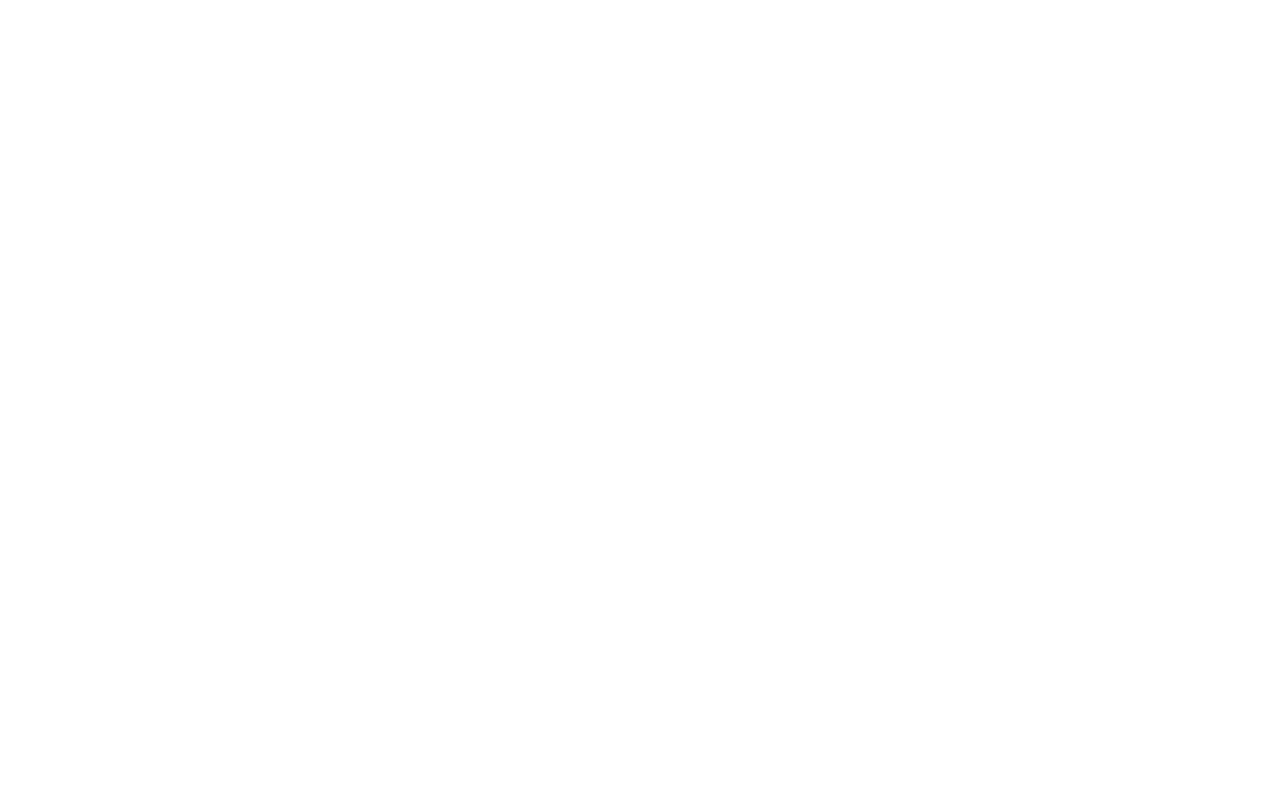
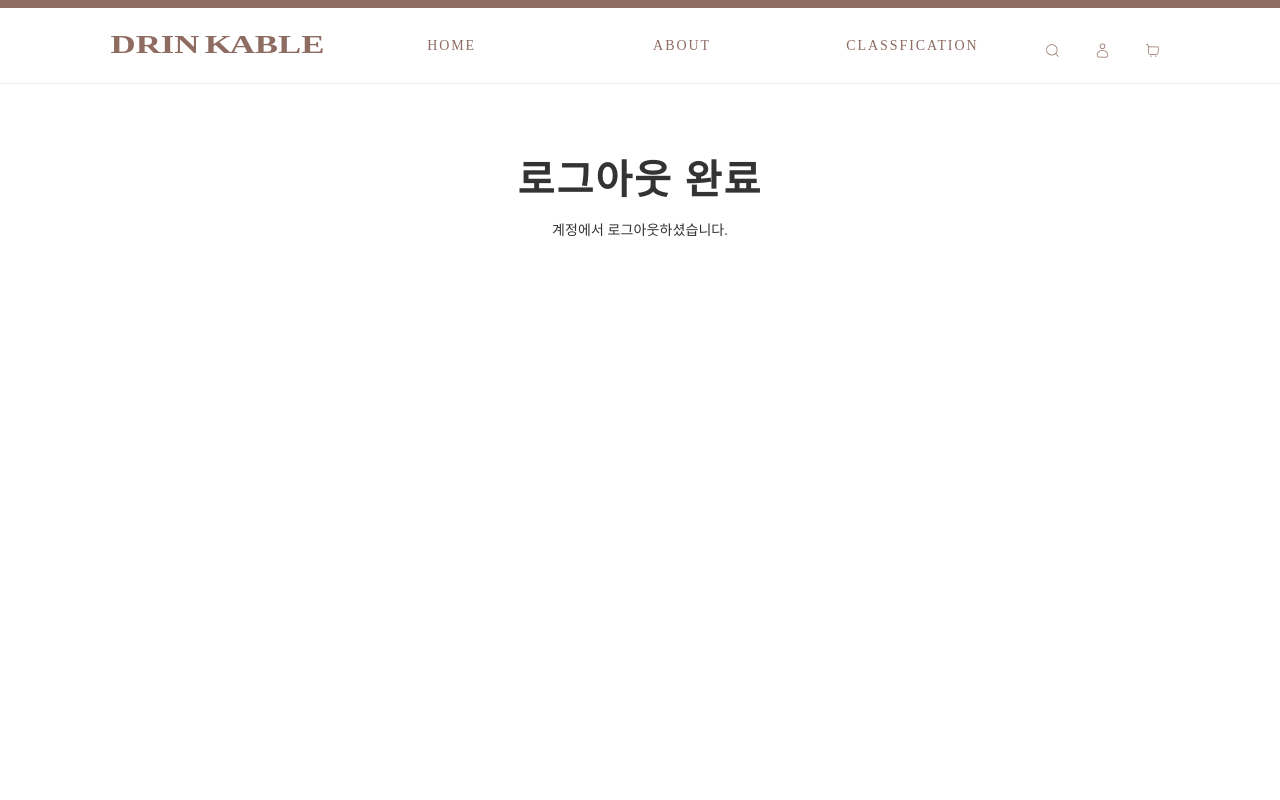
Before and after one commit to bbagbbagn2/DRINKABLE, a React (Create React App) app in the folder client/: page /sign-out in a window 1280 px wide. Before the commit this address had no page. Shown: the top 800 px of the page. Built offline with nearby package versions, Linux system fonts and the light colour scheme; no server answers.

Commit message:
feat(로그아웃 페이지 생성)

```diff
--- a/client/src/App.tsx
+++ b/client/src/App.tsx
@@ -6,6 +6,8 @@
 import LoginPage from "./LoginPage";
 import ResisterPage from "./ResisterPage";
 import MyAccountPage from "./MyAccountPage";
+import LogOutPage from "./LogOutPage";
+
 function App(): JSX.Element {
   return (
     <Router>
@@ -16,6 +18,7 @@
         <Route path="/login" element={<LoginPage />} />
         <Route path="/register" element={<ResisterPage />} />
         <Route path="/account" element={<MyAccountPage />} />
+        <Route path="/sign-out" element={<LogOutPage />} />
       </Routes>
     </Router>
   );
--- /dev/null
+++ b/client/src/LogOutPage.tsx
@@ -0,0 +1,74 @@
+import React from 'react';
+import styled from 'styled-components';
+import Header from './components/Header';
+import Footer from './components/Footer';
+export default function Main(): JSX.Element {
+    return (
+        <>
+            <Header />
+            <MainLayout>
+                <MainBox>
+                    <LogOutPageBox>
+                        <ContextBox>
+                            <ContextH1>로그아웃 완료</ContextH1>
+                            <ContextParagraph>계정에서 로그아웃하셨습니다.</ContextParagraph>
+                        </ContextBox>
+                    </LogOutPageBox>
+                </MainBox>
+            </MainLayout>
+            <Footer />
+        </>
+    );
+}
+
+const MainLayout = styled.main`
+    position: relative;
+    min-height: calc(100vh - 8.75rem);
+
+    @media screen and (max-width: 60.063rem) {
+        min-height: calc(100vh - 15rem);
+    }
+`;
+const MainBox = styled.div``;
+
+const LogOutPageBox = styled.div`
+    margin-top: 4.5rem;
+    margin-bottom: 1.125rem;
+    width: 100%;
+
+    @media screen and (max-width: 60.063rem) {
+        margin-top: 5vw;
+    }
+
+    @media screen and (max-width: 37.563rem) {
+        margin-top: 14.4vw;
+    }
+`;
+
+const ContextBox = styled.div`
+    text-align: center;
+`;
+const ContextH1 = styled.h1`
+    margin: 0;
+    font-size: 2.5rem;
+    letter-spacing: .125rem;
+    line-height: 1.225;
+
+    @media screen and (max-width: 60.063rem) {
+        font-size: 1.875rem;
+        line-height: 1.2;
+    }
+
+    @media screen and (max-width: 37.563rem) {
+        font-size: 1.563rem;
+        letter-spacing: normal;
+        line-height: 1.24;
+    }
+`;
+const ContextParagraph = styled.p`
+    margin: 0;
+    padding: 0;
+    margin-top: .875rem;
+    letter-spacing: .006rem;
+    line-height: 1.75;
+`;
--- a/client/src/LoginPage.tsx
+++ b/client/src/LoginPage.tsx
@@ -134,15 +134,22 @@
     max-width: 83.875rem;
     display: block;
     overflow: hidden;
+
+    @media screen and (max-width: 37.563rem) {
+        padding: 0 5.333vw;
+    }
 `;
 
 const LoginPageBox = styled.div`
-    align-items: stretch;
+    margin: 0 -0.97vw;
     display: flex;
     flex-wrap: wrap;
+    align-items: stretch;
     justify-content: space-between;
-    margin-left: -0.97vw;
-    margin-right: -0.97vw;
+
+    @media screen and (max-width: 37.563rem) {
+        margin: 0 -2.533vw;
+    }
 `;
 
 const MyPageTitleBox = styled.div`
@@ -158,11 +165,14 @@
         padding: 0 0.972vw;
         width: 100%;
     }
+
+    @media screen and (max-width: 37.563rem) {
+        margin: 14.4vw 0 2.25rem 0;
+        padding: 0 2.533vw;
+    }
 `;
 
-const TitleContextBox = styled.div`
-    box-sizing: border-box;
-`;
+const TitleContextBox = styled.div``;
 
 const MypageTitleParagraph = styled.h1`
     color: #8E6C62;
@@ -177,6 +187,13 @@
         letter-spacing: normal;
         line-height: 1.2;
     }
+
+
+    @media screen and (max-width: 37.563rem) {
+        font-size: 1.563rem;
+        letter-spacing: normal;
+        line-height: 1.24;
+    }
 `;
 
 const LoginResisterBox = styled.div`
@@ -189,6 +206,10 @@
     @media screen and (max-width: 60.063rem) {
         padding: 0 0.972vw;
         width: 100%;
+    }
+
+    @media screen and (max-width: 37.563rem) {
+        padding: 0 2.533vw;
     }
 
 `;
@@ -213,7 +234,7 @@
     width: auto;
     box-sizing: border-box;
     flex: 0 0 50%;
-    s
+
     @media screen and (min-width: 60.06rem) {
         grid-row: 1;
         justify-self: stretch;
@@ -245,29 +266,43 @@
 `;
 
 const UserContentBox = styled.div`
-    margin-left: 33.33%;
-    margin-right: 33.33%;
-    padding-left: 0.97vw;
-    padding-right: 0.97vw;
+    margin: 0 33.33%;
+    padding: 0 0.97vw;
     width: 33.33%;
-    box-sizing: border-box;
     flex-basis: auto;
+
+    @media screen and (max-width: 60.063rem) {
+        margin: 0;
+        width: 100%;
+    }
+
+    @media screen and (max-width: 37.563rem) {
+        padding: 0 2.533vw;
+    }
 `;
 const UserTextBox = styled.div`
     padding: 2.25rem 0;
-    box-sizing: border-box;
+
+    @media screen and (max-width: 60.063rem) {
+        padding: 1.688rem 0;
+    }
+
+    @media screen and (max-width: 37.563rem) {
+        padding: 1.125rem 0;
+    }
 `;
-const ContentBox = styled.div`
-    box-sizing: border-box;
-`;
+const ContentBox = styled.div``;
+
 const ContextForm = styled.form`
     margin-bottom: 1.69rem;
-    box-sizing: border-box;
+
+    @media screen and (max-width: 60.063rem) {
+        margin-top: 1.125rem;
+    }
 `;
 const SubTitlePharagraph = styled.p<{ marginBottom?: string; fontSize?: string; letterSpacing?: string; fontWeight?: string; }>`
     margin: 0;
     padding: 0;
-    box-sizing: border-box;
     text-align: center;
 
     margin-bottom: ${(props) => (props.marginBottom || "1.125rem")};
@@ -277,18 +312,16 @@
 `;
 const DataFormCol = styled.div`
     padding-top: 1.25rem;
-    box-sizing: border-box;
     display: grid;
     grid-template-columns: 1fr;
 `;
 const LoginInputBox = styled.div`
-    box-sizing: border-box;
     margin-bottom: 1.125rem;
 `;
 const LoginInput = styled(TextField)`
     width: 100%;
     height: 70px;
-    background: white;
+    background: #FFF;
     color: #333;
 
     & label.Mui-focused {
@@ -312,32 +345,25 @@
 const LoginButtonBox = styled.div`
     margin-top: 1.69rem;
     margin-bottom: 0;
-    box-sizing: border-box;
 `;
 const LoginButtonItem = styled.div`
     margin: 0 auto;
     max-width: none;
-    box-sizing: border-box;
 `;
 const LoginButton = styled.button`
+    position: relative;
     margin: 0;
-    padding: 0 1.6rem;
+    padding: 0 1.563rem;
     width: 100%;
     height: 3.125rem;
-    position: relative;
-    box-sizing: border-box;
     align-content: center;
     align-items: center;
     border: 1px solid #8E6C62;
     border-radius: 0;
-    background: #8E6C62;
+    background-color: #8E6C62;
     color: #FFF;
-    font-size: .8rem;
+    font-size: .813rem;
     font-weight: 700;
-    letter-spacing: .04rem;
-    line-height: 1.5;
-    text-transform: lowercase;
-    vertical-align: middle;
-    appearance: none;
+    letter-spacing: .044rem;
     cursor: pointer;
 `;
--- a/client/src/MyAccountPage.tsx
+++ b/client/src/MyAccountPage.tsx
@@ -67,8 +67,15 @@
                             <MyAccDetailsH2>나의 정보</MyAccDetailsH2>
                             <MyAccDetailsList>
                                 <MyAccDetailsItem>
+                                    <MyAccInformationBox>
+                                        <MyAccInformationLink to="#">
+                                            <MyAccInformationSpan>나의 정보</MyAccInformationSpan>
+                                        </MyAccInformationLink>
+                                    </MyAccInformationBox>
+                                </MyAccDetailsItem>
+                                <MyAccDetailsItem>
                                     <LogOutLinkBox>
-                                        <LogOutLink to="/" onClick={logoutUser}>
+                                        <LogOutLink to="/sign-out" onClick={logoutUser}>
                                             <LogOutSpan>로그아웃</LogOutSpan>
                                         </LogOutLink>
                                     </LogOutLinkBox>
@@ -84,7 +91,6 @@
 }
 
 const MyAccountLayout = styled.div`
-    padding-top: 73px;
     letter-spacing: .03125rem;
 `;
 
@@ -152,7 +158,7 @@
     line-height: 1.125rem;
 `;
 const MyAccDetailsH2 = styled.h2`
-    margin: 0 0 1.125rem 0;
+    margin: 0 0 1.438rem 0;
     padding: 0 0 1.125rem 0;
     border-bottom: 1px solid #ECECEC;
     font-size: .938rem;
@@ -160,18 +166,41 @@
     letter-spacing: .05rem;
     line-height: 1.5;
 `;
+
 const MyAccDetailsList = styled.ul`
-    margin: 0;
-    paddin: 0;
+    margin: 0 -0.938rem;
+    padding: 0;
     display: flex;
     flex-wrap: wrap;
-`
+`;
 const MyAccDetailsItem = styled.li`
     margin-bottom: 1.4375rem;
     padding: 0 0.938rem;
     flex-basis: 33.333%;
     flex-shrink: 0;
 `;
+
+const MyAccInformationBox = styled.div`
+    padding-bottom: 1.125rem;
+    display: flex;
+    border-bottom: 1px solid #ECECEC;
+`;
+
+const MyAccInformationLink = styled(Link)`
+    display: flex;
+    flex-grow: 1;
+`;
+const MyAccInformationSpan = styled.span`
+    position: relative;
+    margin-right: auto;
+    border-bottom: 0px solid transparent;
+
+    &:hover {
+        border-bottom : 1px solid #1D1D1D;
+        transition: all 0.5s ease-out;
+    }
+`;
+
 const LogOutLinkBox = styled.div`
     display: flex;
 `;
@@ -184,4 +213,10 @@
     position: relative;
     margin-right: auto;
     color: #767676;
+    border-bottom: 0px solid transparent;
+
+    &:hover {
+        border-bottom : 1px solid #1D1D1D;
+        transition: all 0.5s ease-out;
+    }
 `;
--- a/client/src/components/Header.tsx
+++ b/client/src/components/Header.tsx
@@ -129,7 +129,7 @@
     min-height: 4.6875rem;
     box-sizing: initial;
     display: grid;
-    grid-template-columns: repeat(3, 1fr);
+    grid-template-columns: 234px 1fr 150px;
     align-items: stretch;
     overflow: hidden;
 
--- a/client/src/components/Logo.js
+++ b/client/src/components/Logo.js
@@ -38,5 +38,6 @@
 
     @media screen and (max-width: 37.563rem) {
         margin-bottom: 0.125rem;
+        height: 1.063rem;
     }
 `;
```
